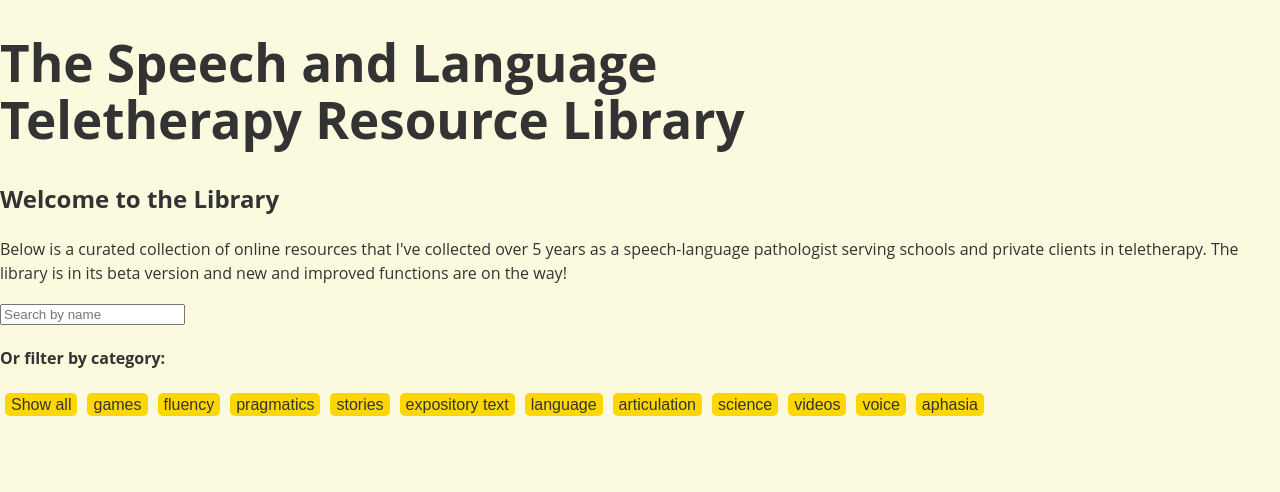
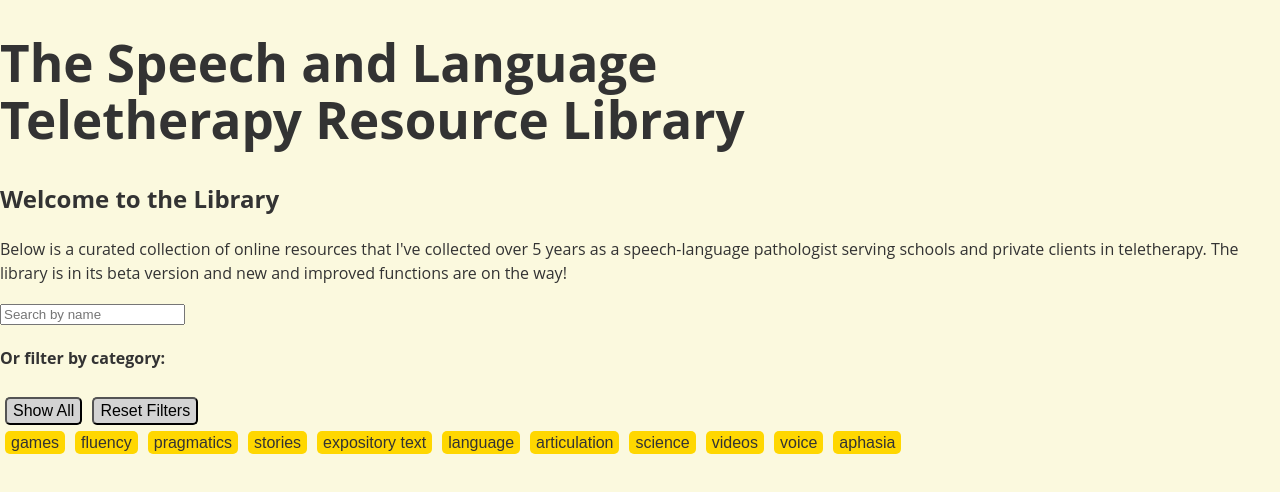
Before and after one commit to Amy-Pr/therapy-resource-library-react-vite, a React (Vite) app: page / in a window 1280 px wide. Shown: the top 492 px of the page. Built offline with nearby package versions, Linux system fonts and the light colour scheme.

Commit message:
change show all filter to show all and reset buttons

```diff
--- a/src/Filters.jsx
+++ b/src/Filters.jsx
@@ -3,16 +3,20 @@ import Card from './Card';
 
 
 function Filters({data}) {
-    const [selectedFilters, setSelectedFilters] = useState([])
-    const [showAll, setShowAll] = useState(false)
+    const [selectedFilters, setSelectedFilters] = useState([]);
 
     const filtersArray = ['games', 'fluency', 'pragmatics', 'stories', 'expository text', 'language', 'articulation', 'science',
     'videos', 'voice', 'aphasia'];
 
-    const handleShowAll = (e) => {
-      setShowAll(e.target.checked);
-      setSelectedFilters(e.target.checked ? filtersArray : []);
-    };
+
+      const handleShowAll = () => {
+       setSelectedFilters(filtersArray);
+      }
+
+      const handleReset = () => {
+        return setSelectedFilters([]);
+      }
+
 
     const handleFilterSelection = (e) => {
         const filterName = e.target.name;
@@ -32,10 +36,6 @@ function Filters({data}) {
       return selectedFilters.includes(selection) ? 'checked-styles' : 'unchecked-styles' ;
     };
 
-    // const updateShowAllStyling = () => {
-
-    //   };
-
 
 
 
@@ -49,16 +49,13 @@ function Filters({data}) {
 
                     <div className="">
                         <h4>Or filter by category:</h4>
-                        {/* TODO: Separate "all" filter to show all cards; remove "all" tag from cards */}
-                        <label className={showAll ? 'checked-styles' : 'unchecked-styles'}>Show all
-                          <input
-                                  className="selector"
-                                  name="show all"
-                                  type="checkbox"
-                                  onChange={handleShowAll}
-                                  checked={showAll}
-                          />
-                        </label>
+
+                        <div>
+                        <button onClick={handleShowAll}>Show All</button>
+                        <button onClick={handleReset}>Reset Filters</button>
+                        </div>
+
+
                         {filtersArray.map((selector) => (
                             <label key={selector} className={updateCheckedStyles(selector)}>
                                 {selector}
@@ -71,6 +68,7 @@ function Filters({data}) {
                             </label>
 
                         ))}
+
 
                             {/* <label className={updateCheckedStyles("all")}>all
                               <input className="tag" name="all" checked={selectedFilters.includes('all')} type="checkbox" onChange={handleFilterSelection}/>
--- a/src/index.css
+++ b/src/index.css
@@ -99,12 +99,29 @@ input[type=checkbox] {
 
 }
 
+/*Button styles*/
 
 /* button:focus,
 button:focus-visible {
   outline: 4px auto -webkit-focus-ring-color;
-}*/
+} */
 
+button {
+  padding: 3px 6px;
+  border-radius: 5px;
+  font-family: 'Archivo Black', sans-serif;
+  font-size: 1rem;
+  margin: 5px;
+  /* cursor: pointer; */
+}
+
+button:hover {
+  border: 3px solid #646cff;
+}
+
+button:active {
+  background-color: gray;
+}
 
 /*Styles for resource card*/
 .card {
@@ -131,6 +148,6 @@ button:focus-visible {
     color: #747bff;
   }
   button {
-    background-color: gold;
+    background-color:lightgray;
   }
 }
```
